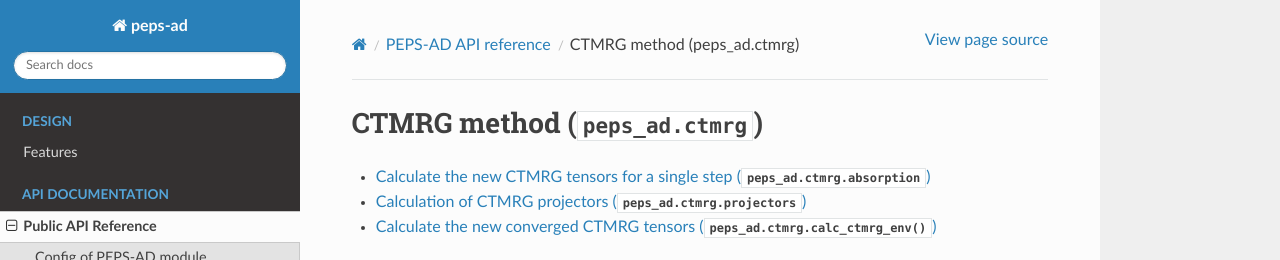
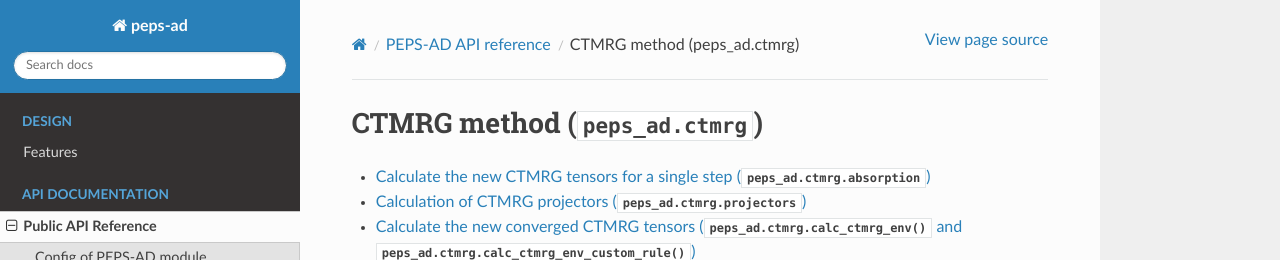
Before and after one commit to variPEPS/variPEPS_Python, a Sphinx documentation site: the page built from docs/source/api/ctmrg/index.rst, in a window 1280 px wide, cut to the strip 0-260 px from the top of the page. Built offline with Sphinx 7.4.7 and the Read the Docs theme 2.0.0, drawn with Linux system fonts in a browser that asks for light colours; some of the changed text lies outside the part shown.

Commit message:
Add documentation for custom rule function as well

```diff
--- a/docs/source/api/ctmrg/routine.rst
+++ b/docs/source/api/ctmrg/routine.rst
@@ -2,7 +2,9 @@
 
 .. currentmodule:: peps_ad.ctmrg
 
-Calculate the new converged CTMRG tensors (:func:`peps_ad.ctmrg.calc_ctmrg_env`)
-================================================================================
+Calculate the new converged CTMRG tensors (:func:`peps_ad.ctmrg.calc_ctmrg_env` and :func:`peps_ad.ctmrg.calc_ctmrg_env_custom_rule`)
+=====================================================================================================================================
 
 .. autofunction:: calc_ctmrg_env
+
+.. autofunction:: calc_ctmrg_env_custom_rule
```
